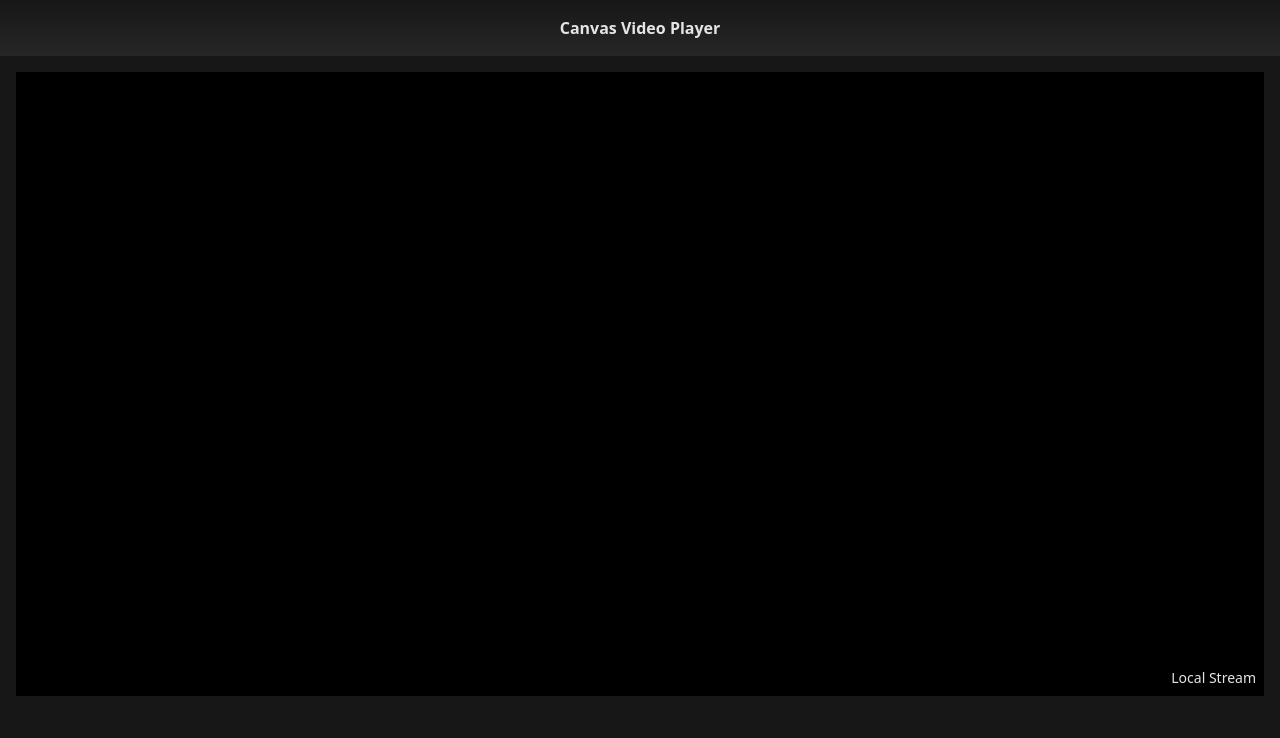
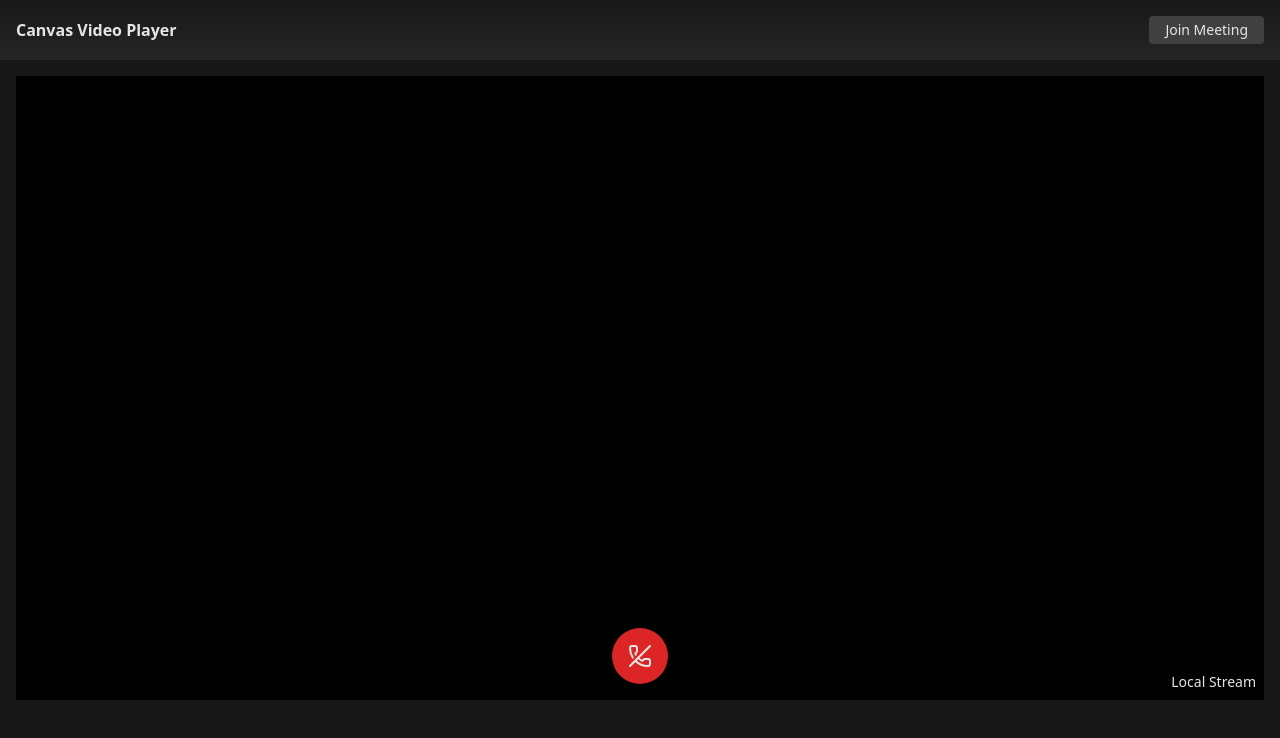
Before and after one commit to yuhanasy/video-streaming, a React (Vite) app in the folder web/: page /meetings in a window 1280 px wide. Shown: the top 738 px of the page. Built offline with nearby package versions, Linux system fonts and the light colour scheme; no server answers.

Commit message:
handle leave

```diff
--- a/web/src/components/layout.tsx
+++ b/web/src/components/layout.tsx
@@ -1,10 +1,29 @@
-import { Outlet } from "react-router";
+import { Link, Outlet, useLocation } from "react-router";
 
 const Layout = () => {
+  const { pathname } = useLocation();
+
   return (
     <div className="min-h-screen">
-      <div className="bg-gradient-to-b from-neutral-900 to-neutral-800 p-4 text-center font-semibold">
-        Canvas Video Player
+      <div className="bg-gradient-to-b from-neutral-900 to-neutral-800 p-4 flex items-center justify-between">
+        <div className="font-semibold">Canvas Video Player</div>
+
+        {pathname === "/meetings" ? (
+          <a
+            href="/meetings"
+            target="_blank"
+            className="bg-neutral-700 px-4 py-1 rounded text-sm"
+          >
+            Join Meeting
+          </a>
+        ) : (
+          <Link
+            to="/meetings"
+            className="bg-neutral-700 px-4 py-1 rounded text-sm"
+          >
+            Start Meeting
+          </Link>
+        )}
       </div>
       <Outlet />
     </div>
--- /dev/null
+++ b/web/src/components/peer-webrtc/index.tsx
@@ -0,0 +1,66 @@
+import { PhoneOffIcon } from "lucide-react";
+import { Link } from "react-router";
+import VideoPlayer from "@/components/video-player";
+import { cn } from "@/lib/utils";
+
+type PeerWebRtcProps = {
+  localStream?: MediaStream;
+  remoteStream?: MediaStream;
+};
+
+const PeerWebRtc = ({ localStream, remoteStream }: PeerWebRtcProps) => {
+  return (
+    <div className="relative p-4 h-full flex items-center justify-center">
+      <div
+        className={cn(
+          "transition-all ease-linear",
+          remoteStream
+            ? "absolute w-[25vw] bottom-8 right-8 z-10"
+            : "w-full h-full"
+        )}
+      >
+        <div
+          className={cn(
+            "relative",
+            remoteStream
+              ? "border-4 rounded-2xl border-black/10 overflow-hidden"
+              : ""
+          )}
+        >
+          <VideoPlayer
+            id="local"
+            srcObject={localStream}
+            autoPlay
+            playsInline
+          />
+          <span className="absolute bottom-0 right-0 text-sm p-2 bg-black/10">
+            Local Stream
+          </span>
+        </div>
+      </div>
+      {remoteStream ? (
+        <div className="relative w-full h-full">
+          <VideoPlayer
+            id="remote"
+            srcObject={remoteStream}
+            autoPlay
+            playsInline
+          />
+          <span className="absolute top-0 left-0 text-sm p-2 bg-black/10">
+            Remote Stream
+          </span>
+        </div>
+      ) : null}
+
+      <div className="absolute bottom-8 inset-x-auto">
+        <Link to="/" aria-label="leave room">
+          <div className="p-4 rounded-full bg-red-600">
+            <PhoneOffIcon size={24} />
+          </div>
+        </Link>
+      </div>
+    </div>
+  );
+};
+
+export default PeerWebRtc;
--- a/web/src/lib/rtc.ts
+++ b/web/src/lib/rtc.ts
@@ -5,6 +5,16 @@ type Message = {
 
 const memberID = Math.floor(Math.random() * 100000);
 console.log("MY MEMBER ID:", memberID);
+
+interface Callbacks {
+  setLocalStreamCb: (stream: MediaStream) => void;
+  setRemoteStreamCb: (stream: MediaStream) => void;
+  leaveRoom: () => void;
+}
+
+let pc: RTCPeerConnection;
+let localStream: MediaStream;
+let callbacks: Callbacks;
 
 const signaling = new BroadcastChannel("webrtc");
 const postMessage = (message: any) => {
@@ -29,20 +39,13 @@ signaling.addEventListener("message", (e) => {
       return handleAnswer(message);
     case "candidate":
       return handleCandidate(message);
+    case "leave":
+      return callbacks.leaveRoom();
     default:
       console.log("Unhandled message", e);
       break;
   }
 });
-
-interface Callbacks {
-  setLocalStreamCb: (stream: MediaStream) => void;
-  setRemoteStreamCb: (stream: MediaStream) => void;
-}
-
-let pc: RTCPeerConnection;
-let localStream: MediaStream;
-let callbacks: Callbacks;
 
 const init = async (_callbacks: Callbacks) => {
   callbacks = _callbacks;
@@ -58,6 +61,10 @@ const init = async (_callbacks: Callbacks) => {
   callbacks.setLocalStreamCb(stream);
 
   postMessage({ type: "member-joined" });
+
+  return {
+    onLeave: handleLeave,
+  };
 };
 
 const createPeerConnection = () => {
@@ -138,4 +145,10 @@ const handleCandidate = async (candidate: RTCIceCandidateInit) => {
   await pc.addIceCandidate(candidate);
 };
 
-export { init };
+const handleLeave = () => {
+  postMessage({ type: "leave" });
+};
+
+window.addEventListener("beforeunload", handleLeave);
+
+export { init, handleLeave as onLeave };
--- a/web/src/pages/meetings.tsx
+++ b/web/src/pages/meetings.tsx
@@ -1,7 +1,6 @@
-import VideoPlayer from "@/components/video-player";
-import { init } from "@/lib/rtc";
-import { cn } from "@/lib/utils";
 import { useEffect, useState } from "react";
+import PeerWebRtc from "@/components/peer-webrtc";
+import { init, onLeave } from "@/lib/rtc";
 
 const MeetingsPage = () => {
   const [localStream, setLocalStream] = useState<MediaStream>();
@@ -11,53 +10,16 @@ const MeetingsPage = () => {
     init({
       setLocalStreamCb: (stream) => setLocalStream(stream),
       setRemoteStreamCb: (stream) => setRemoteStream(stream),
+      leaveRoom: () => setRemoteStream(undefined),
     });
+
+    return () => {
+      setRemoteStream(undefined);
+      onLeave();
+    };
   }, []);
 
-  return (
-    <div className="relative p-4 h-full flex items-center justify-center">
-      <div
-        className={cn(
-          "transition-all ease-linear",
-          remoteStream
-            ? "absolute w-[25vw] bottom-8 right-8 z-10"
-            : "w-full h-full"
-        )}
-      >
-        <div
-          className={cn(
-            "relative",
-            remoteStream
-              ? "border-4 rounded-2xl border-black/10 overflow-hidden"
-              : ""
-          )}
-        >
-          <VideoPlayer
-            id="local"
-            srcObject={localStream}
-            autoPlay
-            playsInline
-          />
-          <span className="absolute bottom-0 right-0 text-sm p-2 bg-black/10">
-            Local Stream
-          </span>
-        </div>
-      </div>
-      {remoteStream ? (
-        <div className="relative w-full h-full">
-          <VideoPlayer
-            id="remote"
-            srcObject={remoteStream}
-            autoPlay
-            playsInline
-          />
-          <span className="absolute top-0 left-0 text-sm p-2 bg-black/10">
-            Remote Stream
-          </span>
-        </div>
-      ) : null}
-    </div>
-  );
+  return <PeerWebRtc localStream={localStream} remoteStream={remoteStream} />;
 };
 
 export default MeetingsPage;
```
